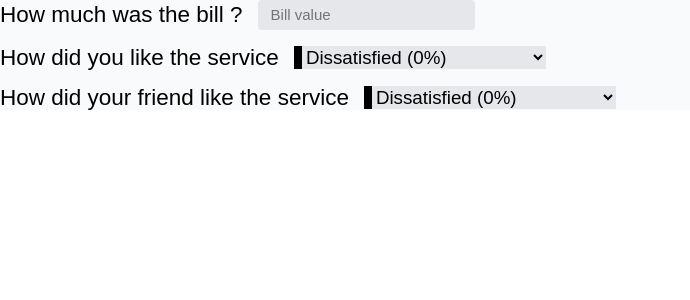
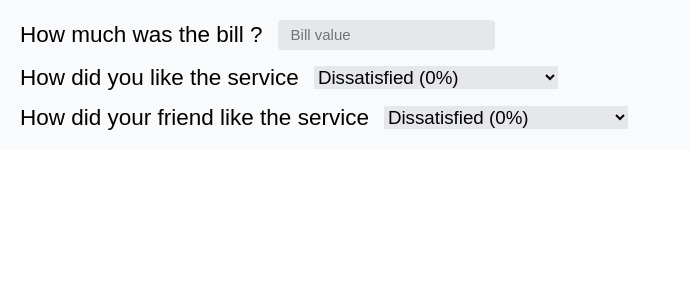
Before and after one commit to Briso10-dev/Tip-Calculator, a React (Vite) app: page / in a window 1280 px wide. Shown: the top 300 px of the page, without its empty margins (0-690 px from the left). Built offline with nearby package versions, Linux system fonts and the light colour scheme.

Commit message:
Correcting overall styling

```diff
--- a/src/components/App.jsx
+++ b/src/components/App.jsx
@@ -22,7 +22,7 @@ function App() {
   const tip = (bill * (percentage1 + percentage2) / 2 / 100);  //Here a derived State
 
   return (
-    <div className="flex flex-col justify-center gap-6 bg-gray-50">
+    <div className="flex flex-col justify-center gap-6 bg-gray-50 px-[2rem] py-[2rem]">
       <Bill bill={bill} onSetBill={handleBill} />
       <Service
         percentage={percentage1}
--- a/src/components/Service.jsx
+++ b/src/components/Service.jsx
@@ -6,7 +6,7 @@ function Service({ children, percentage, onSelect }) {
             <label> {children} </label>
             <select value={percentage}
                 onChange={e => onSelect(Number(e.target.value))}
-                className="border-s-8 text-3xl bg-gray-200">
+                className="border-s border-none text-3xl bg-gray-200">
                 <option value="0">Dissatisfied (0%)</option>
                 <option value="5">It was okay (5%)</option>
                 <option value="10">It was good(10%)</option>
```
